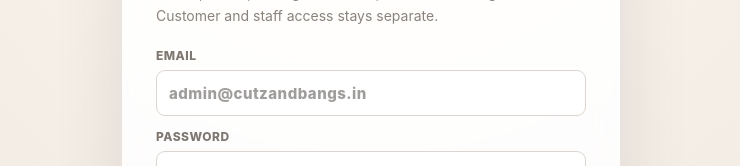
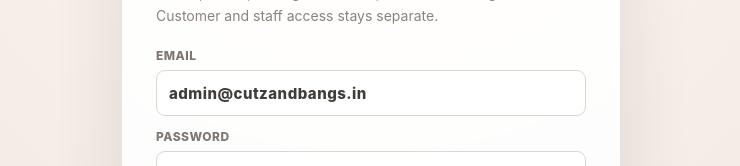
Before and after one commit to Sidharthkumar2024/cutzandbangsunisexsalon, a Next.js app: page /admin/login in a window 1280 px wide. Shown: the part 335-501 px from the top of the page, without its empty margins (269-1009 px from the left). Built offline with nearby package versions, Linux system fonts and the light colour scheme; no server answers.

Commit message:
Prefill owner email on admin login

```diff
--- a/app/admin/login/page.tsx
+++ b/app/admin/login/page.tsx
@@ -25,7 +25,7 @@ function readableError(value: string) {
 
 export default function AdminLoginPage() {
   const router = useRouter();
-  const [email, setEmail] = useState("");
+  const [email, setEmail] = useState(CURRENT_OWNER_EMAIL);
   const [password, setPassword] = useState("");
   const [code, setCode] = useState("");
   const [recoveryMode, setRecoveryMode] = useState(false);
```
